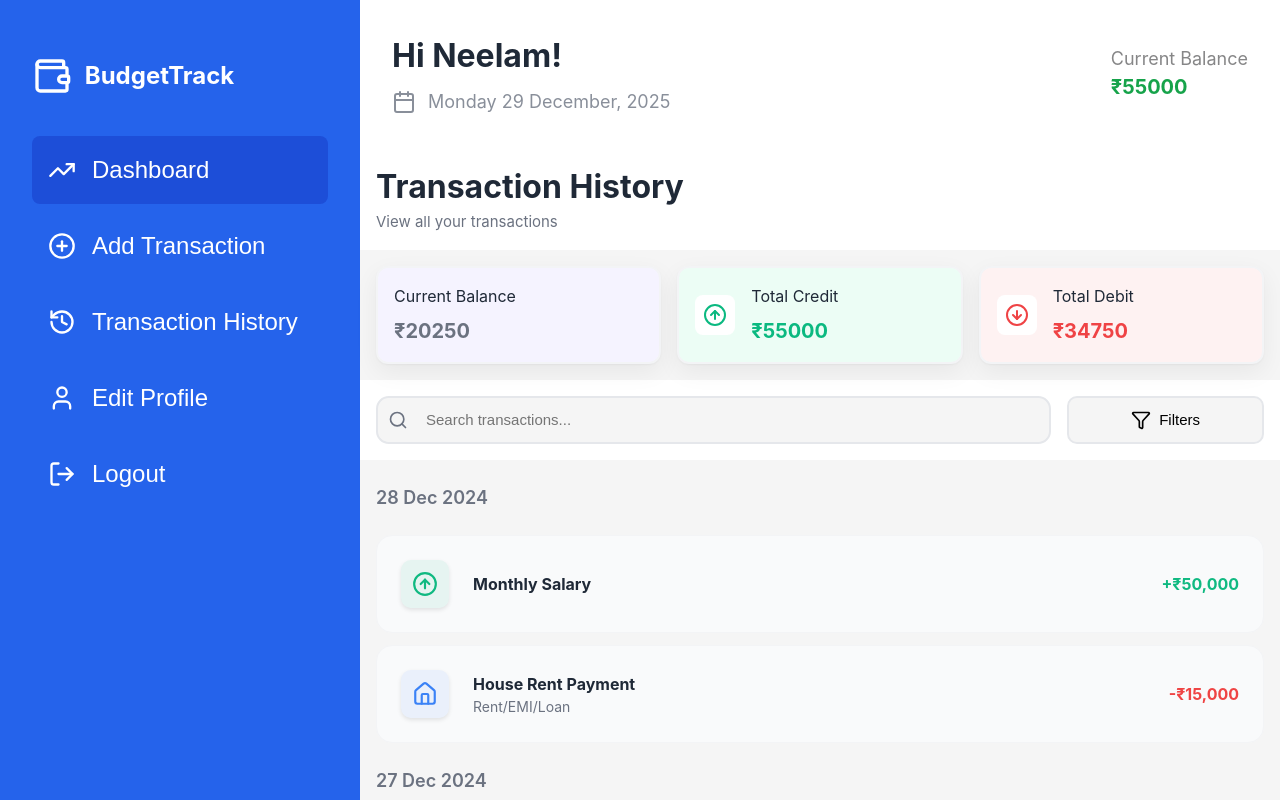
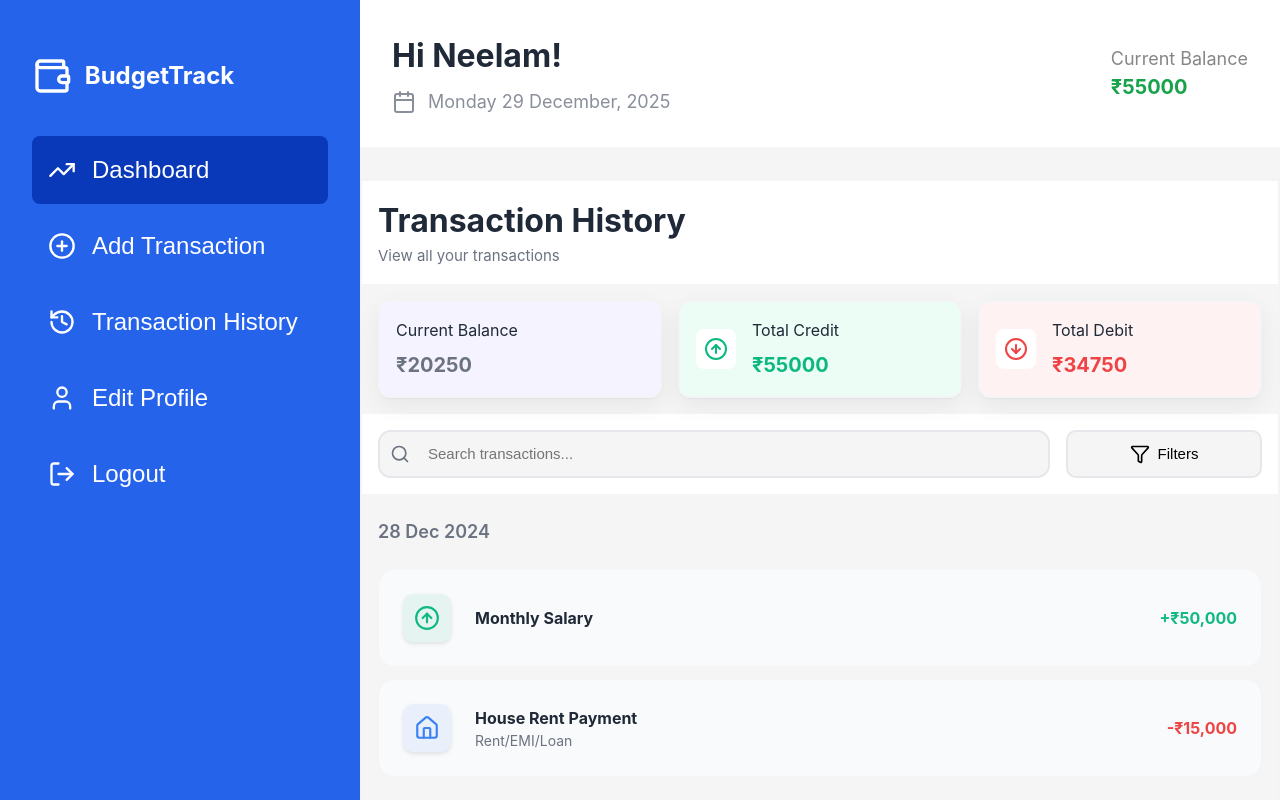
Before and after one commit to bishtneelam/Personal-Finance-Dashboard, a React (Vite) app: page /history in a window 1280 px wide. Shown: the top 800 px of the page. Built offline with nearby package versions, Linux system fonts and the light colour scheme.

Commit message:
style changes

```diff
--- a/src/features/addTransaction/styles/AddTransaction.module.css
+++ b/src/features/addTransaction/styles/AddTransaction.module.css
@@ -1,8 +1,6 @@
 .container {
     display: flex;
     justify-content: center;
-    align-items: center;
-    min-height: 100vh;
     background-color: #f5f5f5;
     padding: 2.5rem 1.5rem;
 }
--- a/src/features/dashboard/styles/FinanceDashboard.module.css
+++ b/src/features/dashboard/styles/FinanceDashboard.module.css
@@ -98,8 +98,8 @@
     width: 28px
 }
 .active {
-  background-color: #1d4ed8;
+  background-color: #0938b8;
 }
 .sidebarButton:hover {
-  background-color: #1d4ed8;
+  background-color: #0938b8;
 }
--- a/src/features/transactionHistory/styles/TransactionHistory.module.css
+++ b/src/features/transactionHistory/styles/TransactionHistory.module.css
@@ -3,6 +3,8 @@
     justify-content: center;
     min-height: 100vh;
     background-color: #f5f5f5;
+    border: 2px solid #f3f4f6;
+    margin-top: 2rem;
 }
 .card {
     width: 100%;
```
